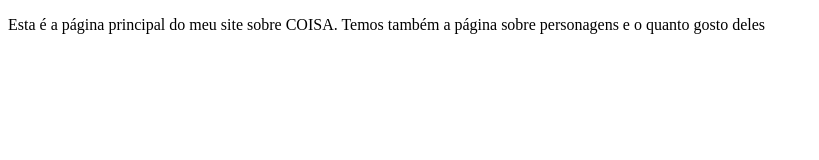
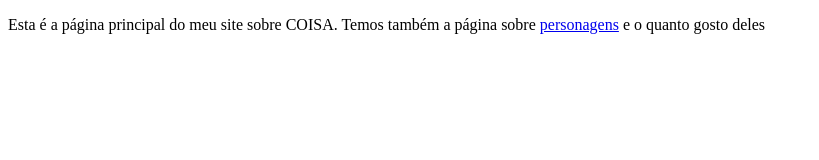
Before and after one commit to ufjf-dcc202/ufjf-dcc202-2023-3-a-atv5-Miguel-Dias-112, a website: page index.html in a window 1280 px wide. Shown: the whole page, without its empty margins (0-819 px from the left). Drawn offline with Linux system fonts and the light colour scheme.

Commit message:
ligação do index com personagens

```diff
--- a/index.html
+++ b/index.html
@@ -10,7 +10,7 @@
     <main>
         <p>
             Esta é a página principal do meu site sobre COISA. Temos também a página sobre
-            personagens e o quanto gosto deles
+            <a href="personagens.html">personagens</a> e o quanto gosto deles
         </p>
     </main>
 </body>
```
